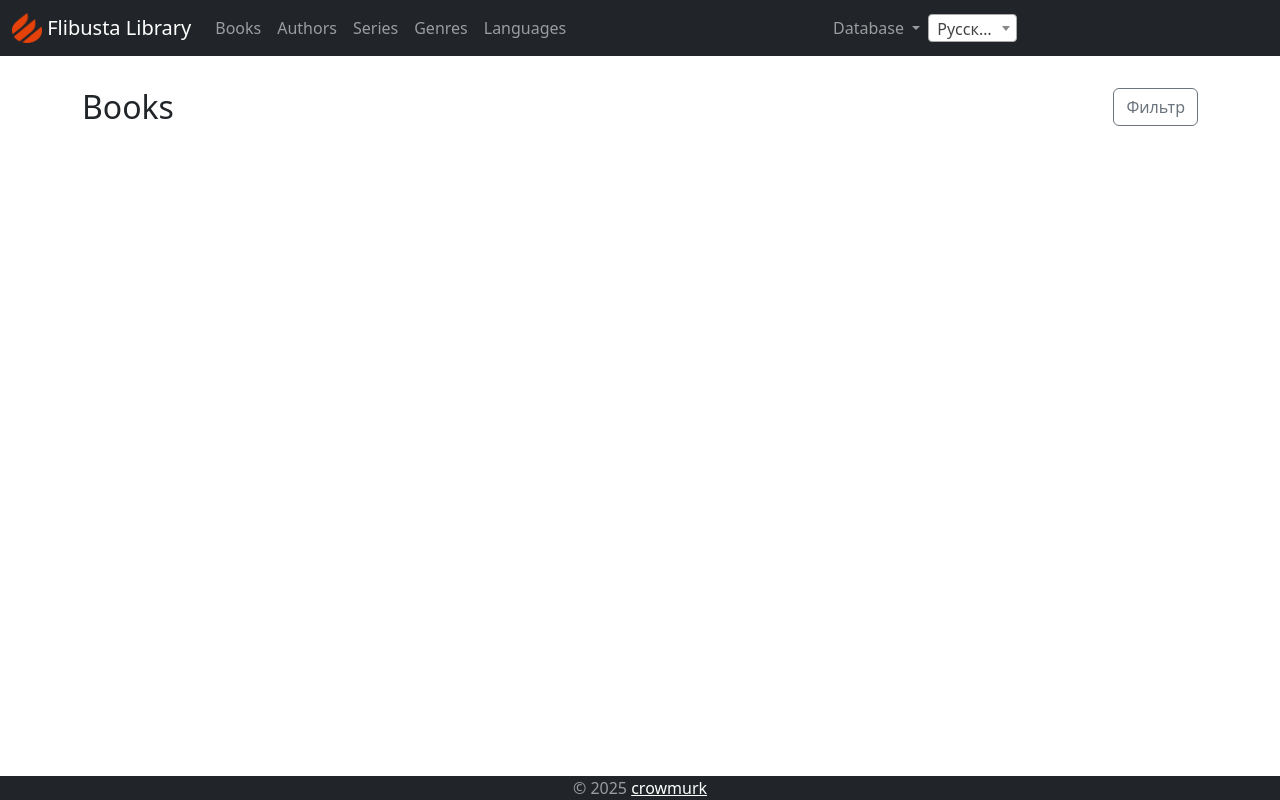
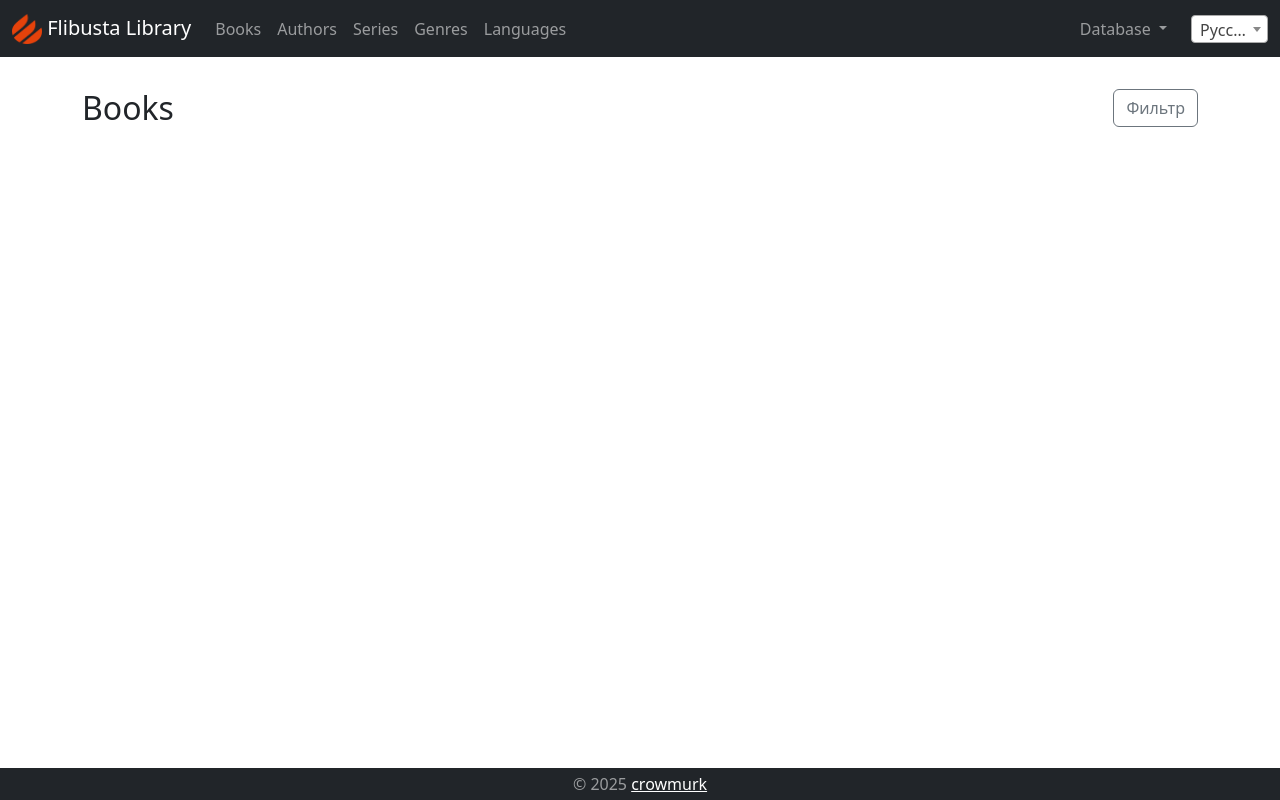
Before and after one commit to crowmurk/flilib, a Django app: page /library/book/ in a window 1280 px wide. Run offline with Django 4.2, Linux system fonts and the light colour scheme; data comes from the database, SQL or seed files in the repository; some libraries are stand-ins or nearby versions.

Commit message:
fix: Templates (rel: b3fefe1)

```diff
--- a/flilib/core/templates/core/includes/filter_form.html
+++ b/flilib/core/templates/core/includes/filter_form.html
@@ -2,9 +2,9 @@
 {% load static%}
 {% load crispy_forms_field %}
 
-<form action="" method="get" class="collapse show border px-3 py-3 my-3 bg-light" id="filters">
+<form action="" method="get" class="collapse show border p-3 my-3 bg-light" id="filters">
         {% if filter.form.non_field_errors %}
-            <div class="form-row">
+            <div class="row">
                 <div class="col-auto error">
                     {% for error in filter.form.non_field_errors %}
                         <div class="alert alert-danger">{{ error }}</div>
@@ -14,7 +14,7 @@
         {% endif %}
 
         {% if filter.form.hidden_fields %}
-            <div class="form-row">
+            <div class="row">
                 {% for hidden in filter.form.hidden_fields %}
                     <div class"col-auto" style="display: none;">
                         {{ hidden }}
@@ -23,10 +23,10 @@
             </div>
         {% endif %}
 
-        <div class="form-row">
+        <div class="row g-3">
             {% for field in filter.form.visible_fields %}
-                <div class="form-group col-auto">
-                    <strong>{{ field.label_tag }}</strong>
+                <div class="col-auto">
+                    <label class="form-label">{{ field.label_tag }}</label>
                     {% if field.field.fields %}
                         <div class="input-group">
                             {% crispy_field field %}
@@ -42,12 +42,12 @@
                     {% endif %}
                 </div>
             {% endfor %}
+
+            <div class="col-12">
+                <div class="d-flex justify-content-end">
+                    <input type="submit" value={% trans "Apply" %} id="filters-submit" class="btn btn-outline-secondary"/>
+                </div>
+            </div>
         </div>
-    <div class="row justify-content-between">
-        <div class="col"></div>
-        <div class="col-auto">
-            <input type="submit" value={% trans "Apply" %} id="filters-submit" class="btn btn-outline-secondary"/>
-        </div>
-    </div>
 </form>
 <script type="text/javascript" src="{% static 'site/js/core/filter-form.js' %}" defer></script>
--- a/flilib/library/templates/library/author_detail.html
+++ b/flilib/library/templates/library/author_detail.html
@@ -37,7 +37,7 @@
         </div>
         <div class="col-auto">
             {% if filter %}
-                <button class="btn btn-outline-secondary" type="button" data-toggle="collapse" data-target="#filters">
+                <button class="btn btn-outline-secondary" type="button" data-bs-toggle="collapse" data-bs-target="#filters">
                     {% trans 'Filter' %}
                 </button>
             {% endif %}
--- a/flilib/library/templates/library/author_list.html
+++ b/flilib/library/templates/library/author_list.html
@@ -15,7 +15,7 @@
 
 {% block library_button %}
     {% if filter %}
-        <button class="btn btn-outline-secondary" type="button" data-toggle="collapse" data-target="#filters">{% trans 'Filter' %}</button>
+        <button class="btn btn-outline-secondary" type="button" data-bs-toggle="collapse" data-bs-target="#filters">{% trans 'Filter' %}</button>
     {% endif %}
 {% endblock %}
 
--- a/flilib/library/templates/library/book_list.html
+++ b/flilib/library/templates/library/book_list.html
@@ -15,7 +15,7 @@
 
 {% block library_button %}
     {% if filter %}
-        <button class="btn btn-outline-secondary" type="button" data-toggle="collapse" data-target="#filters">{% trans 'Filter' %}</button>
+        <button class="btn btn-outline-secondary" type="button" data-bs-toggle="collapse" data-bs-target="#filters">{% trans 'Filter' %}</button>
     {% endif %}
 {% endblock %}
 
--- a/flilib/library/templates/library/genre_list.html
+++ b/flilib/library/templates/library/genre_list.html
@@ -15,7 +15,7 @@
 
 {% block library_button %}
     {% if filter %}
-        <button class="btn btn-outline-secondary" type="button" data-toggle="collapse" data-target="#filters">{% trans 'Filter' %}</button>
+        <button class="btn btn-outline-secondary" type="button" data-bs-toggle="collapse" data-bs-target="#filters">{% trans 'Filter' %}</button>
     {% endif %}
 {% endblock %}
 
--- a/flilib/library/templates/library/language_list.html
+++ b/flilib/library/templates/library/language_list.html
@@ -15,7 +15,7 @@
 
 {% block library_button %}
     {% if filter %}
-        <button class="btn btn-outline-secondary" type="button" data-toggle="collapse" data-target="#filters">{% trans 'Filter' %}</button>
+        <button class="btn btn-outline-secondary" type="button" data-bs-toggle="collapse" data-bs-target="#filters">{% trans 'Filter' %}</button>
     {% endif %}
 {% endblock %}
 
--- a/flilib/library/templates/library/series_detail.html
+++ b/flilib/library/templates/library/series_detail.html
@@ -27,7 +27,7 @@
         </div>
         <div class="col-auto">
             {% if filter %}
-                <button class="btn btn-outline-secondary" type="button" data-toggle="collapse" data-target="#filters">
+                <button class="btn btn-outline-secondary" type="button" data-bs-toggle="collapse" data-bs-target="#filters">
                     {% trans 'Filter' %}
                 </button>
             {% endif %}
--- a/flilib/library/templates/library/series_list.html
+++ b/flilib/library/templates/library/series_list.html
@@ -15,7 +15,7 @@
 
 {% block library_button %}
     {% if filter %}
-        <button class="btn btn-outline-secondary" type="button" data-toggle="collapse" data-target="#filters">{% trans 'Filter' %}</button>
+        <button class="btn btn-outline-secondary" type="button" data-bs-toggle="collapse" data-bs-target="#filters">{% trans 'Filter' %}</button>
     {% endif %}
 {% endblock %}
 
--- a/flilib/templates/site/base.html
+++ b/flilib/templates/site/base.html
@@ -5,6 +5,7 @@
 <html lang="ru">
     <head>
         <meta charset="utf-8">
+        <meta name="viewport" content="width=device-width, initial-scale=1">
         <title>
             {% block title %}
                 Flibusta Library
@@ -14,8 +15,8 @@
         <link rel="shortcut icon" href="{% static 'site/images/favicon.ico' %}" type="image/x-icon">
         <link rel="stylesheet" type="text/css" href="{% static 'site/bootstrap/css/bootstrap.min.css' %}">
         <link rel="stylesheet" type="text/css" href="{% static 'site/jquery-ui/jquery-ui.min.css' %}">
-        <link rel="stylesheet" type="text/css" href="{% static 'site/select2/select2.min.css' %}">
-        <link rel="stylesheet" type="text/css" href="{% static 'site/select2/select2-bootstrap4.min.css' %}">
+        <link rel="stylesheet" type="text/css" href="{% static 'site/select2/css/select2.min.css' %}">
+        <link rel="stylesheet" type="text/css" href="{% static 'site/select2/themes/select2-bootstrap-5-theme.min.css' %}">
         <link rel="stylesheet" type="text/css" href="{% static 'site/css/style.css' %}">
         <script type="text/javascript" src="{% static 'site/jquery/jquery.min.js' %}" defer></script>
         {% block head %}
@@ -23,14 +24,14 @@
     </head>
     <body class="body">
         <header class="header">
-            <nav class="navbar navbar-expand-lg navbar-dark bg-dark">
+            <nav class="navbar navbar-expand-lg bg-dark" data-bs-theme="dark">
                 <div class="container-fluid">
                     <a class="navbar-brand" href="/">
-                        <img src="{% static 'site/images/logo.png' %}" alt="" width="30" height="30" class="d-inline-block align-top">
+                        <img src="{% static 'site/images/logo.png' %}" alt="" width="30" height="30" class="d-inline-block align-text-top">
                         Flibusta Library
                     </a>
                     <!-- Toggle button -->
-                    <button class="navbar-toggler" type="button" data-toggle="collapse" data-target="#navbarSupportedContent" aria-controls="navbarSupportedContent" aria-expanded="false" aria-label="Toggle navigation">
+                    <button class="navbar-toggler" type="button" data-bs-toggle="collapse" data-bs-target="#navbarSupportedContent" aria-controls="navbarSupportedContent" aria-expanded="false" aria-label="Toggle navigation">
                         <span class="navbar-toggler-icon"></span>
                     </button>
                     <!-- Navigation menu -->
@@ -45,23 +46,24 @@
                     </div>
                     <!-- Database menu -->
                     <div class="collapse navbar-collapse" id="navbarSupportedContent">
-                        <ul class="navbar-nav ml-auto">
+                        <ul class="navbar-nav ms-auto">
                             <li class="nav-item dropdown">
-                                <a class="nav-link dropdown-toggle" href="#" data-toggle="dropdown" aria-haspopup="true" aria-expanded="false">
+                                <a class="nav-link dropdown-toggle" href="#" data-bs-toggle="dropdown" aria-expanded="false">
                                     {% trans "Database" %}
                                 </a>
                                 <div class="dropdown-menu">
                                     <a class="dropdown-item" href="{% url 'inpx:statistic' %}">{% trans "Statistic" %}</a>
+                                    <div><hr class="dropdown-divider"></div>
                                     <a class="dropdown-item" href="{% url 'inpx:update' %}">{% trans "Update" %}</a>
                                     <a class="dropdown-item" href="{% url 'inpx:clear' %}">{% trans "Clear" %}</a>
                                 </div>
                             </li>
                         </ul>
                         <!-- Language select -->
-                        <form class="d-flex ml-3" action="{% url 'set_language' %}" method="post">
+                        <form class="d-flex ps-3" action="{% url 'set_language' %}" method="post">
                             {% csrf_token %}
                             <input name="next" type="hidden" value="{{ redirect_to }}" />
-                            <select id="id_global_language" class="form-control" name="language" onchange="this.form.submit()">
+                            <select id="id_global_language" class="form-control form-select-sm" name="language" onchange="this.form.submit()">
                                 {% get_current_language as CURRENT_LANGUAGE  %}
                                 {% get_available_languages as LANGUAGES %}
                                 {% get_language_info_list for LANGUAGES as languages %}
@@ -78,6 +80,7 @@
             </nav>
         </header>
         <main class="main">
+            <!-- container -->
             <div class="loading-progress"></div>
             <div class="container" style="visibility: hidden"><!-- container -->
                 <!-- Messages -->
@@ -102,9 +105,9 @@
         <footer class="footer">
             {% block footer %}
             {% endblock %}
-            <div class="navbar fixed-bottom navbar-dark bg-dark py-0">
+            <nav class="navbar fixed-bottom bg-dark py-1" data-bs-theme="dark">
                 <div class="mx-auto">
-                    <span class="navbar-text py-0">
+                    <span class="navbar-text">
                         &copy; {% now "Y" %} <a href="https://localhost/">crowmurk</a>
                     </span>
                 </div>
@@ -112,8 +115,8 @@
         </footer>
         <script type="text/javascript" src="{% static 'site/bootstrap/js/bootstrap.bundle.min.js' %}" defer></script>
         <script type="text/javascript" src="{% static 'site/jquery-ui/jquery-ui.min.js' %}" defer></script>
-        <script type="text/javascript" src="{% static 'site/select2/select2.min.js' %}" defer></script>
-        <script type="text/javascript" src="{% static 'site/select2/select2-ru.js' %}" defer></script>
+        <script type="text/javascript" src="{% static 'site/select2/js/select2.min.js' %}" defer></script>
+        <script type="text/javascript" src="{% static 'site/select2/js/i18n/ru.js' %}" defer></script>
         <script type="text/javascript" src="{% static 'site/js/base.js' %}" defer></script>
         {% block body %}
         {% endblock %}
```
Also changed, not shown: flilib/core/templates/core/table.html (+0 -18 lines), flilib/library/templates/library/book_detail.html (+4 -4 lines).
